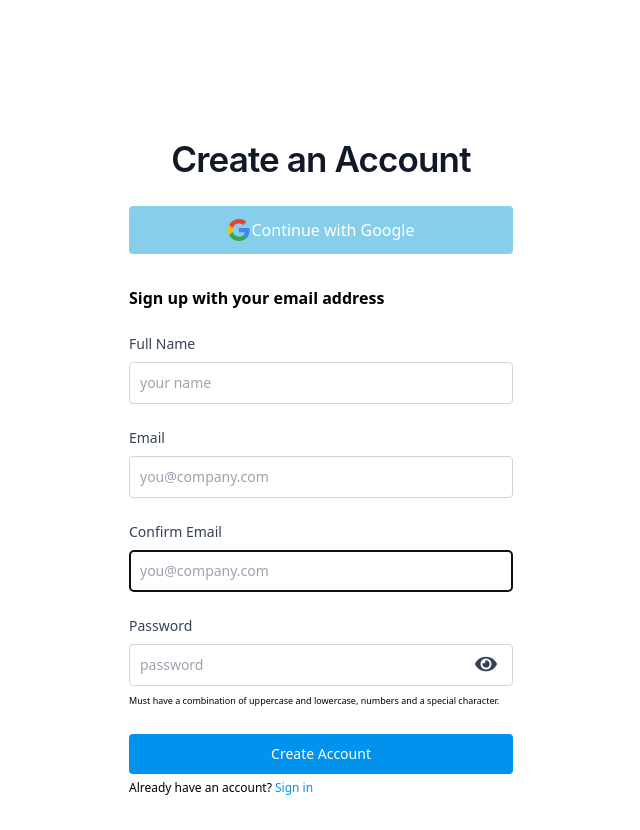
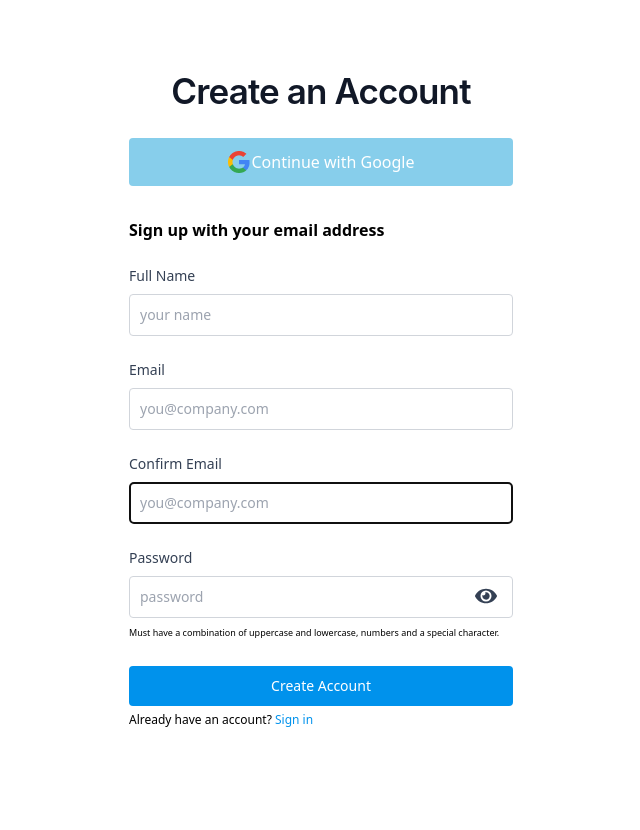
Before and after one commit to Ellovick1/Home-Properties, a React (Vite) app: page / in a window 1280 px wide. Shown: the whole page, without its empty margins (319-959 px from the left). After the commit the page ends 800 px from the top, so only its background shows below. Built offline with nearby package versions, Linux system fonts and the light colour scheme.

Commit message:
modify login page

```diff
--- a/src/pages/non-authed/NewAccount/CreateAccount.jsx
+++ b/src/pages/non-authed/NewAccount/CreateAccount.jsx
@@ -84,8 +84,7 @@ const CreateAccount = () => {
 
           <div className="w-full bg-white rounded outline-none-lg md:mt-0 sm:max-w-md xl:p-0">
             <div className="p-6 space-y-4 md:space-y-6 sm:p-8">
-              <a href="#" className="h-[7rem] w-[8rem] flex items-center m-auto">
-              </a>
+
 
             { error && <div role="alert" class="rounded outline-none border-l-4 border-red-500 bg-red-50 p-4">
                <strong class="block font-medium text-red-700"> {error}</strong>
--- a/src/pages/non-authed/login/Login.jsx
+++ b/src/pages/non-authed/login/Login.jsx
@@ -85,9 +85,6 @@ const Login = () => {
 
           <div className="w-full bg-white rounded-lg md:mt-0 sm:max-w-md xl:p-0">
             <div className="p-6 space-y-4 md:space-y-6 sm:p-8">
-              <a href="#" className="h-[7rem] w-[8rem] flex items-center m-auto">
-                {/* <img className="w-[100%] h-[100%] object-fit" src={Logo} alt="" /> */}
-              </a>
 
             { error && <div role="alert" class="rounded border-l-4 border-red-500 bg-red-50 p-4">
                <strong class="block font-medium text-red-700"> {error}</strong>
```
